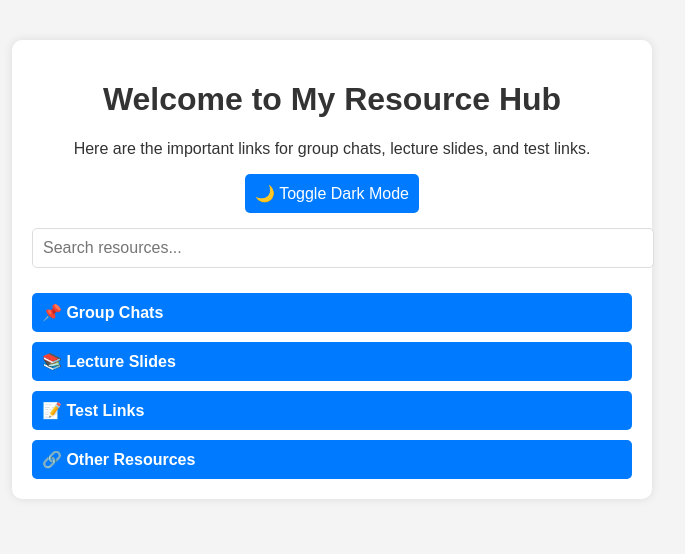
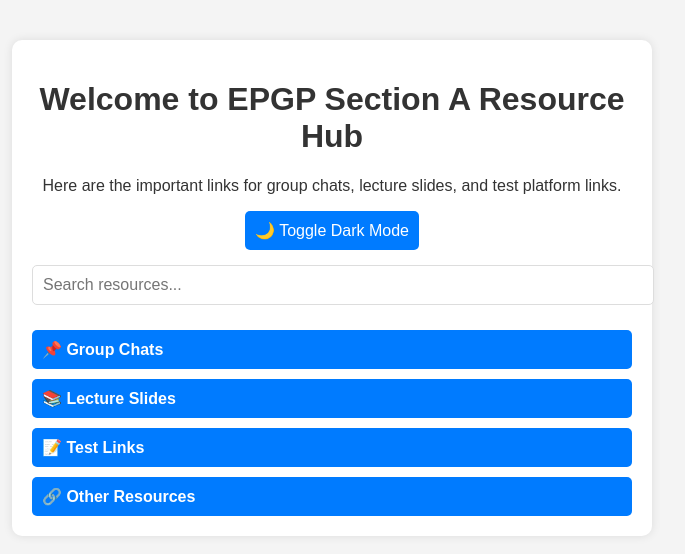
Before and after one commit to maitisubhrosil/resource-hub, a plain HTML site: page index.html in a window 1280 px wide. Shown: the whole page, without its empty margins (308-993 px from the left). Drawn offline with Linux system fonts and the light colour scheme.

Commit message:
Update index.html
initial modifications

```diff
--- a/index.html
+++ b/index.html
@@ -101,8 +101,8 @@
 </head>
 <body>
     <div class="container">
-        <h1>Welcome to My Resource Hub</h1>
-        <p>Here are the important links for group chats, lecture slides, and test links.</p>
+        <h1>Welcome to EPGP Section A Resource Hub</h1>
+        <p>Here are the important links for group chats, lecture slides, and test platform links.</p>
 
         <button class="dark-mode-toggle" onclick="toggleDarkMode()">🌙 Toggle Dark Mode</button>
 
@@ -112,7 +112,7 @@
         <div class="content" id="groupChats">
             <ul>
                 <li><a href="#" target="_blank">WhatsApp Group</a></li>
-                <li><a href="#" target="_blank">Telegram Group</a></li>
+                <!-- <li><a href="#" target="_blank">Telegram Group</a></li> -->
             </ul>
         </div>
 
@@ -128,7 +128,6 @@
         <div class="content" id="testLinks">
             <ul>
                 <li><a href="#" target="_blank">Mock Test 1</a></li>
-                <li><a href="#" target="_blank">Mock Test 2</a></li>
             </ul>
         </div>
 
```
